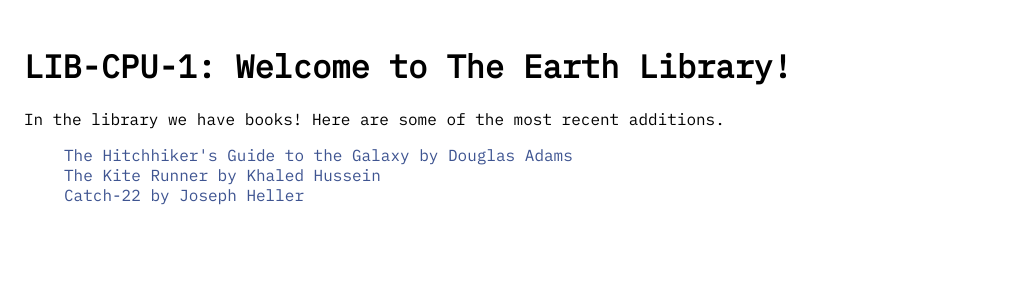
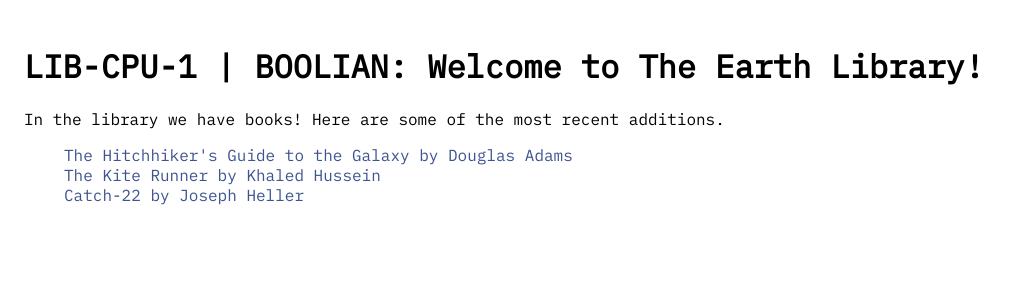
Before and after one commit to theduckfliesagain/earth-library, a Django app: page / in a window 1280 px wide. Shown: the part 88-388 px from the top of the page, without its empty margins (0-1016 px from the left). Run offline with Django 3.2, Linux system fonts and the light colour scheme; data comes from the database, SQL or seed files in the repository.

Commit message:
edit text

```diff
--- a/books/templates/books/index.html
+++ b/books/templates/books/index.html
@@ -1,7 +1,7 @@
 {% extends "books/base.html" %}
 
 {% block content %}
-    <h1>LIB-CPU-1: Welcome to The Earth Library!</h1>
+    <h1>LIB-CPU-1 | BOOLIAN: Welcome to The Earth Library!</h1>
     <p>In the library we have books! Here are some of the most recent additions.</p>
     <ul id="books-container">
         {% for book in books %}
```
